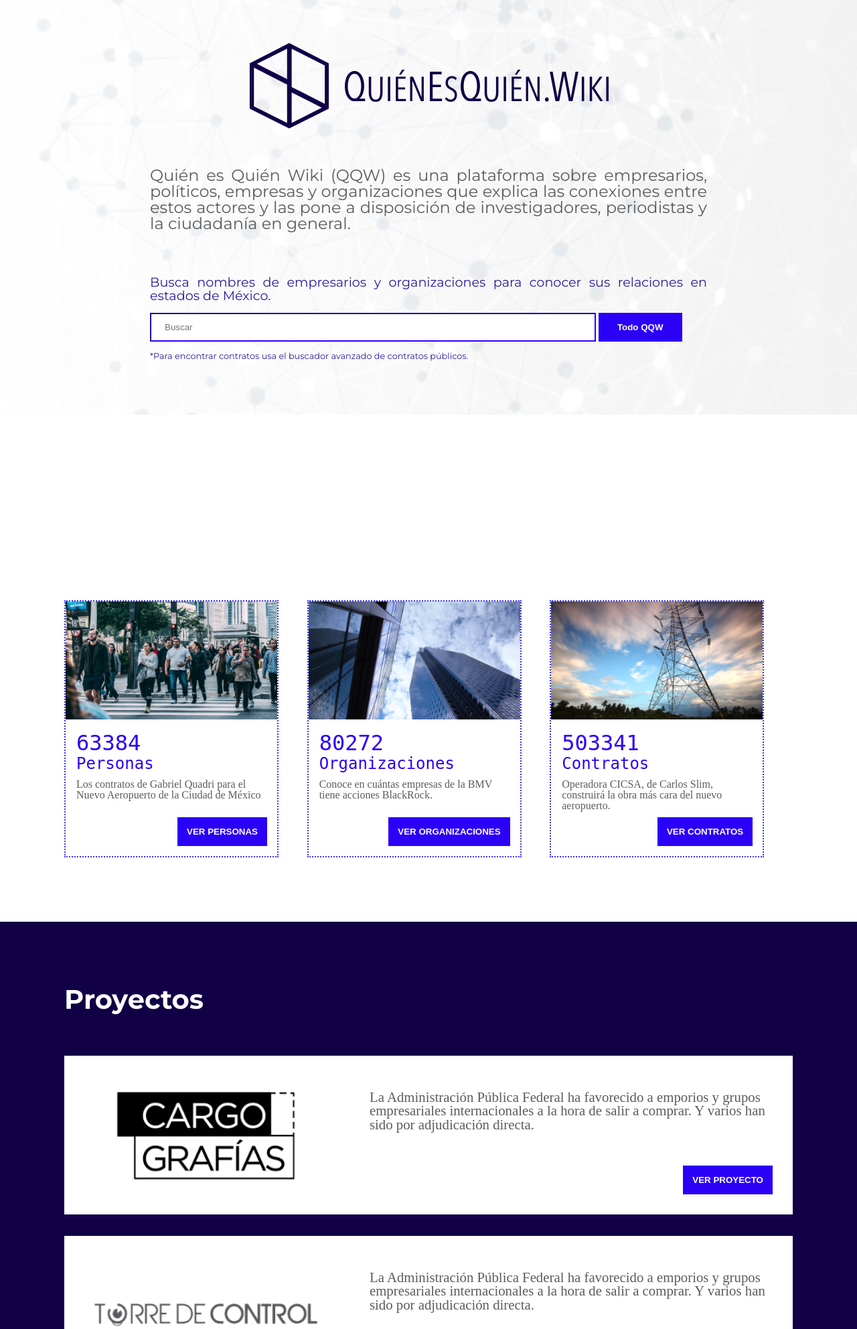
After one commit to sororal/qqw-frontend, a PHP site: page /000index.html in a window 1280 px wide. The commit adds this page. Shown: the top 1984 px of the page at 67% size. Run offline with PHP 8.4, Linux system fonts and the light colour scheme; some libraries are stand-ins or nearby versions.

Commit message:
changes to home

```diff
--- /dev/null
+++ b/000index.html
@@ -0,0 +1,204 @@
+<!DOCTYPE html>
+<html>
+  <head>
+    <meta charset="utf-8">
+    <meta name="viewport" content="width=device-width, initial-scale=1, maximum-scale=1">
+    <meta name="description" content="Quién es Quién Wiki (QQW) es una plataforma sobre empresarios, políticos, empresas y organizaciones que explica las conexiones entre estos actores y las pone a disposición de investigadores, periodistas y la ciudadanía en general."/>
+
+    <title>Quién es Quién Wiki | Proyecto Poder</title>
+
+    <link href="https://fonts.googleapis.com/css?family=Montserrat:100,100i,200,200i,300,300i,400,400i,500,500i,600,600i,700,700i,800,800i,900,900i" rel="stylesheet">
+    <link rel="stylesheet" href="css/reset.css">
+    <link rel="stylesheet" href="css/main.css">
+  </head>
+  <body>
+    <header>
+      <nav class="nav bar">
+        <a href="#"><img class="logo-horizontal" src="images/logo-horizontal.svg" alt="Logo QuiénEsQuién.wiki"></a>
+      </nav>
+      <div class="jumbotron-container scrollme">
+
+      <div class="landing-jumbotron scrollme animateme" data-when="span" data-from="0" data-to="1" data-opacity="0.2" data-translatey="300" data-easing="linear" style="opacity: 1; transform: translate3d(0px, 0px, 0px) rotateX(0deg) rotateY(0deg) rotateZ(0deg) scale3d(1, 1, 1);">
+        <div class="landing-header-content">
+          <img class="logo animateme" src="images/logo.svg" alt="Logo" data-when="span" data-from="0" data-to="1" data-scale="0.75" data-translatey="100" data-easing="linear" style="opacity: 1; transform: translate3d(0px, 0px, 0px) rotateX(0deg) rotateY(0deg) rotateZ(0deg) scale3d(1, 1, 1);"><img class="name animateme" src="images/name.svg" alt="Name Quién es Quién.wiki" data-when="span" data-from="0" data-to="1" data-scale="0.75" data-translatey="100" data-easing="linear" style="opacity: 1; transform: translate3d(0px, 0px, 0px) rotateX(0deg) rotateY(0deg) rotateZ(0deg) scale3d(1, 1, 1);">
+          <p>Quién es Quién Wiki (QQW) es una plataforma sobre empresarios, políticos, empresas y organizaciones que explica las conexiones entre estos actores y las pone a disposición de investigadores, periodistas y la ciudadanía en general.</p>
+          <div class="landing-search">
+            <p>Busca nombres de empresarios y organizaciones para conocer sus relaciones en estados de México.</p>
+            <form class="landing-search-form" action="subpage.html" method="get">
+              <input type="text" name="search" placeholder="Buscar" class="landing-search-inputtext">
+              <input type="submit" value="Todo QQW" class="landing-search-inputtext">
+            </form>
+            <p>*Para encontrar contratos usa el buscador avanzado de contratos públicos.</p>
+          </div>
+        </div>
+      </div>
+    </div>
+    </header>
+    <main>
+      <section class="explore-data">
+          <div class="content row">
+              <div class="col-4 col-m-4 card-pad-ext">
+                <div class="card explore-card">
+                  <img src="images/personas.png" alt="Personas" class="card-image">
+                  <div class="card-pad">
+                    <h3>63384</h3>
+                    <h4>Personas</h4>
+                    <p class="serif-gray">Los contratos de Gabriel Quadri para el Nuevo Aeropuerto de la Ciudad de México</p>
+                    <button class="button-link" type="button" name="personas" onClick="window.open('ver-personas.html','Ver Personas')">VER PERSONAS</button>
+                  </div>
+                </div>
+              </div>
+              <div class="col-4 col-m-4 card-pad-ext">
+                <div class="card explore-card">
+                  <img src="images/organizaciones.png" alt="Organizaciones" class="card-image">
+                  <div class="card-pad">
+                    <h3>80272</h3>
+                    <h4>Organizaciones</h4>
+                    <p class="serif-gray">Conoce en cuántas empresas de la BMV tiene acciones BlackRock.</p>
+                    <button class="button-link" type="button" name="organizaciones" onClick="window.open('ver-organizaciones.html','Ver Organizaciones')">VER ORGANIZACIONES</button>
+                  </div>
+                </div>
+              </div>
+              <div class="col-4 col-m-4 card-pad-ext">
+                <div class="card explore-card">
+                  <img src="images/contratos.png" alt="Contratos" class="card-image">
+                  <div class="card-pad">
+                    <h3>503341</h3>
+                    <h4>Contratos</h4>
+                    <p class="serif-gray">Operadora CICSA, de Carlos Slim, construirá la obra más cara del nuevo aeropuerto.</p>
+                    <button class="button-link" type="button" name="contratos" onClick="window.open('ver-contratos.html','Ver Contratos')">VER CONTRATOS</button>
+                  </div>
+                </div>
+              </div>
+          </div>
+        </section>
+
+      <section class="proyectos">
+        <div class="row">
+          <div class="content">
+            <h2>Proyectos</h2>
+            <div class="proyecto row">
+              <div class="col-4 col-m-5 proyecto-info-img">
+                <a href="proyectos/subpage.html"><img src="images/proyecto-1.png" alt="Proyecto Cargografías"></a>
+              </div>
+              <div class="col-8 col-m-7">
+                  <p class="serif-gray proyecto-info">La Administración Pública Federal ha favorecido a emporios y grupos empresariales internacionales a la hora de salir a comprar. Y varios han sido por adjudicación directa.</p>
+                  <button class="button-link proyecto-info" type="button" name="cargografías" onClick="window.open('proyectos/cargografias.html','Ver Cargografías')">VER PROYECTO</button>
+              </div>
+            </div>
+            <div class="proyecto row">
+              <div class="col-4 col-m-5 proyecto-info-img">
+                <a href="proyectos/subpage.html"><img src="images/proyecto-2.png" alt="Proyecto Cargografías"></a>
+              </div>
+              <div class="col-8 col-m-7">
+                  <p class="serif-gray proyecto-info">La Administración Pública Federal ha favorecido a emporios y grupos empresariales internacionales a la hora de salir a comprar. Y varios han sido por adjudicación directa.</p>
+                  <button class="button-link proyecto-info" type="button" name="Torre de control" onClick="window.open('proyectos/torre-de-control.html','Ver Torre de Control')">VER PROYECTO</button>
+              </div>
+            </div>
+            <div class="proyecto row">
+              <div class="col-4 col-m-5 proyecto-info-img">
+                <a href="proyectos/subpage.html"><img src="images/proyecto-3.png" alt="Proyecto Cargografías"></a>
+              </div>
+              <div class="col-8 col-m-7">
+                  <p class="serif-gray proyecto-info">La Administración Pública Federal ha favorecido a emporios y grupos empresariales internacionales a la hora de salir a comprar. Y varios han sido por adjudicación directa.</p>
+                  <button class="button-link proyecto-info" type="button" name="Datos contratistas" onClick="window.open('proyectos/datos-contratistas.html','Ver Datos Contratistas')">VER PROYECTO</button>
+              </div>
+            </div>
+          </div>
+        </div>
+      </section>
+      <div class="contacto">
+        <div class="contacto-text">
+          <p>¿Quieres hacer proyectos con nosotros?</p>
+          <button class="button-link" type="button" name="button">Contáctanos</button>
+        </div>
+      </div>
+
+
+      <section class="investigaciones">
+        <div class="content">
+          <h2>Investigaciones</h2>
+            <p class="investigaciones-p">QQW es una excelente forma de ampliar las investigaciones.</p>
+            <div class="investigaciones row">
+              <div class="col-4 col-m-4 card-pad-ext">
+                <div class="card explore-card investigaciones-card">
+                  <img src="images/investigaciones-1.png" alt="Personas" class="card-image">
+                  <div class="card-pad">
+                    <p class="serif-gray">Los contratos de Gabriel Quadri para el Nuevo Aeropuerto de la Ciudad de México</p>
+                    <button class="button-link" type="button" name="personas" onClick="window.open('ver-personas.html','Ver Personas')">VER PERSONAS</button>
+                  </div>
+                </div>
+              </div>
+              <div class="col-4 col-m-4 card-pad-ext">
+                <div class="card explore-card investigaciones-card">
+                  <img src="images/investigaciones-2.png" alt="Organizaciones" class="card-image">
+                  <div class="card-pad">
+                    <p class="serif-gray">Conoce en cuántas empresas de la BMV tiene acciones BlackRock.</p>
+                    <button class="button-link" type="button" name="organizaciones" onClick="window.open('ver-organizaciones.html','Ver Organizaciones')">VER ORGANIZACIONES</button>
+                  </div>
+                </div>
+              </div>
+              <div class="col-4 col-m-4 card-pad-ext">
+                <div class="card explore-card investigaciones-card">
+                  <img src="images/investigaciones-3.png" alt="Contratos" class="card-image">
+                  <div class="card-pad">
+                    <p class="serif-gray">Operadora CICSA, de Carlos Slim, construirá la obra más cara del nuevo aeropuerto.</p>
+                    <button class="button-link" type="button" name="contratos" onClick="window.open('ver-contratos.html','Ver Contratos')">VER CONTRATOS</button>
+                  </div>
+                </div>
+              </div>
+          </div>
+        </div>
+      </section>
+
+      <div class="contacto">
+        <div class="contacto-text">
+          <p>¿Quieres aprender a usar QQW para tus investigaciones?</p>
+          <button class="button-link" type="button" name="button">Contáctanos</button>
+        </div>
+      </div>
+    </main>
+    <footer>
+      <div class="row block">
+        <div class="col-4 col-m-4">
+          <p><a href="#">Sobre QuiénEsQuién.Wiki</a></p>
+          <p><a href="#">Organizaciones aliadas</a></p>
+          <p><a href="#">Aviso de privacidad</a></p>
+          <p><a href="#">Metodología</a></p>
+          <p><a href="#">Contacto</a></p>
+        </div>
+        <div class="col-4 col-m-4">
+          <p>Plataformas vinculadas</p>
+          <img src="images/cargografias.png" alt="Cargografías">
+        </div>
+        <div class="col-4 col-m-4">
+          <p>Plataformas de filtración segura</p>
+          <img src="images/mexicoleaks.png" alt="Mexico leaks">
+          <img src="images/peruleaks.png" alt="Perú leaks">
+        </div>
+      </div>
+    </footer>
+    <script
+			  src="https://code.jquery.com/jquery-2.1.3.min.js"
+			  integrity="sha256-ivk71nXhz9nsyFDoYoGf2sbjrR9ddh+XDkCcfZxjvcM="
+			  crossorigin="anonymous"></script>
+    <script type="text/javascript">
+      $(window).scroll(function() {
+        if ($(document).scrollTop() > 100) {
+          $('nav').addClass('shrink');
+        } else {
+          $('nav').removeClass('shrink');
+        }
+      });
+
+      $(window).scroll(function() {
+        if ($(document).scrollTop() > 10) {
+          $('logo').addClass('shrink');
+        } else {
+          $('logo').removeClass('shrink');
+        }
+      });
+    </script>
+    <script src="js/scrollme.min.js"></script>
+  </body>
+</html>
--- a/index.php
+++ b/index.php
@@ -12,9 +12,12 @@
     <link rel="stylesheet" href="css/main.css">
   </head>
   <body>
+
     <?php include 'jumbotron.php'; ?>
     <main>
       <?php include 'explore-data.php'; ?>
+
+      <?php include 'data-sources.php'; ?>
 
       <?php include 'proyectos.php'; ?>
 
--- a/navbar.php
+++ b/navbar.php
@@ -1,8 +1,8 @@
 <nav class="nav bar">
-      <a href="#"><img class="logo-horizontal" src="images/logo-horizontal.svg" alt="Logo QuiénEsQuién.wiki"></a>
+      <a href="#"><img class="logo-horizontal" src="images/logo-h.png" alt="Logo QuiénEsQuién.wiki"></a>
 
     <form class="nav-form" action="subpage.html" method="get">
-      <input type="text" name="search" placeholder="Buscar" class="nav-search-inputtext">
-      <input type="submit" value="Todo QQW" class="nav-search-inputtext">
+      <input type="text" name="search" placeholder="Ingresa organización o empresario..." class="nav-search-inputtext">
+      <input type="submit" value="Buscar" class="nav-search-inputtext">
     </form>
 </nav>
```
Also changed, not shown: css/main.css (+37 -0 lines), data-sources.php (added, +26 -0 lines), explore-data.php (+6 -6 lines), jumbotron.php (+4 -3 lines), images/compranet.png (added), images/compranet.svg (added), images/elite.jpg (added), images/elite.png (added), images/licitacion.png (added), images/logo-h.png (added), images/market.png (added), images/market.svg (added), images/mercado.png (added), images/research.png (added), 2 more files, 1 other file.
